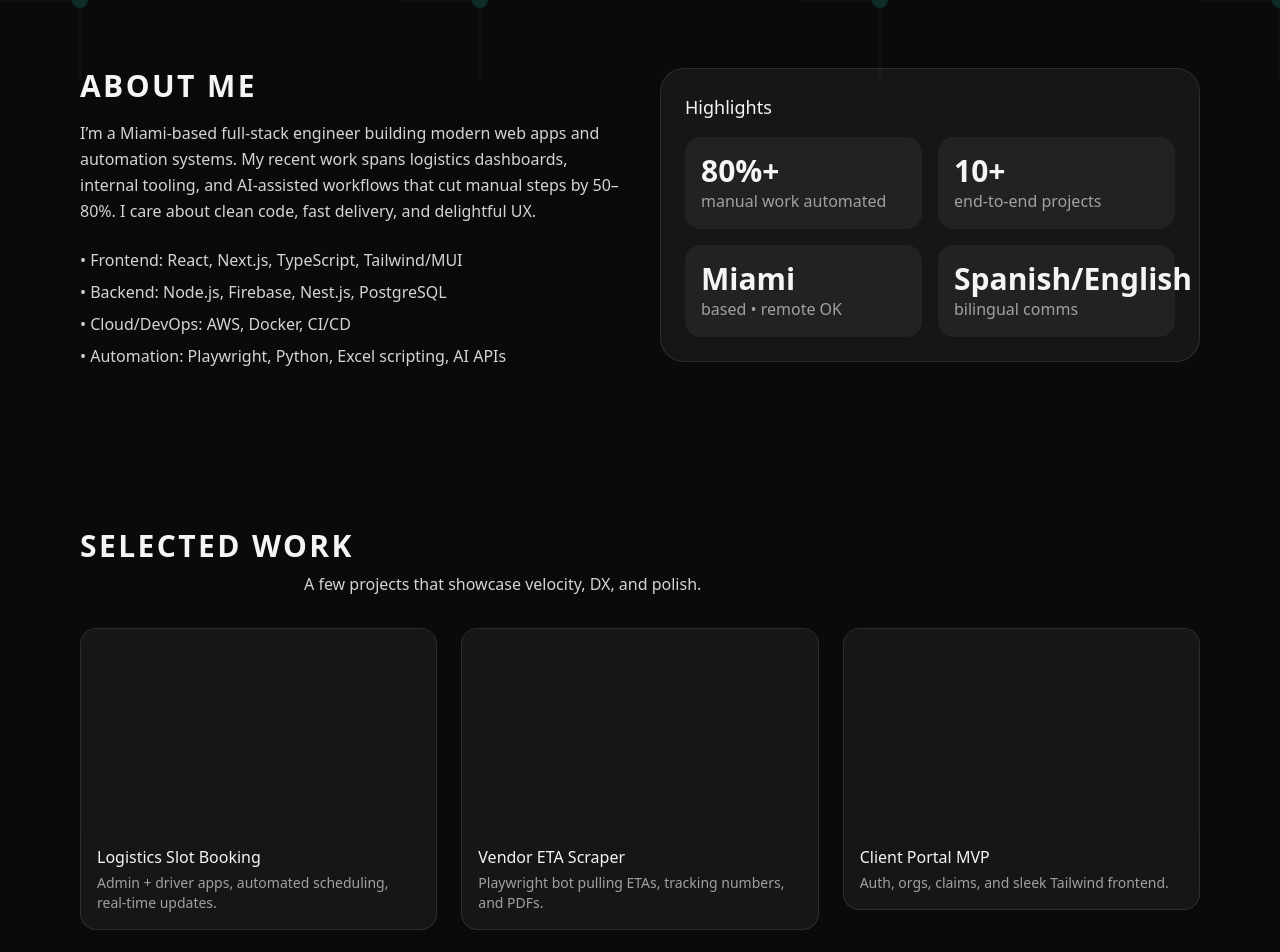
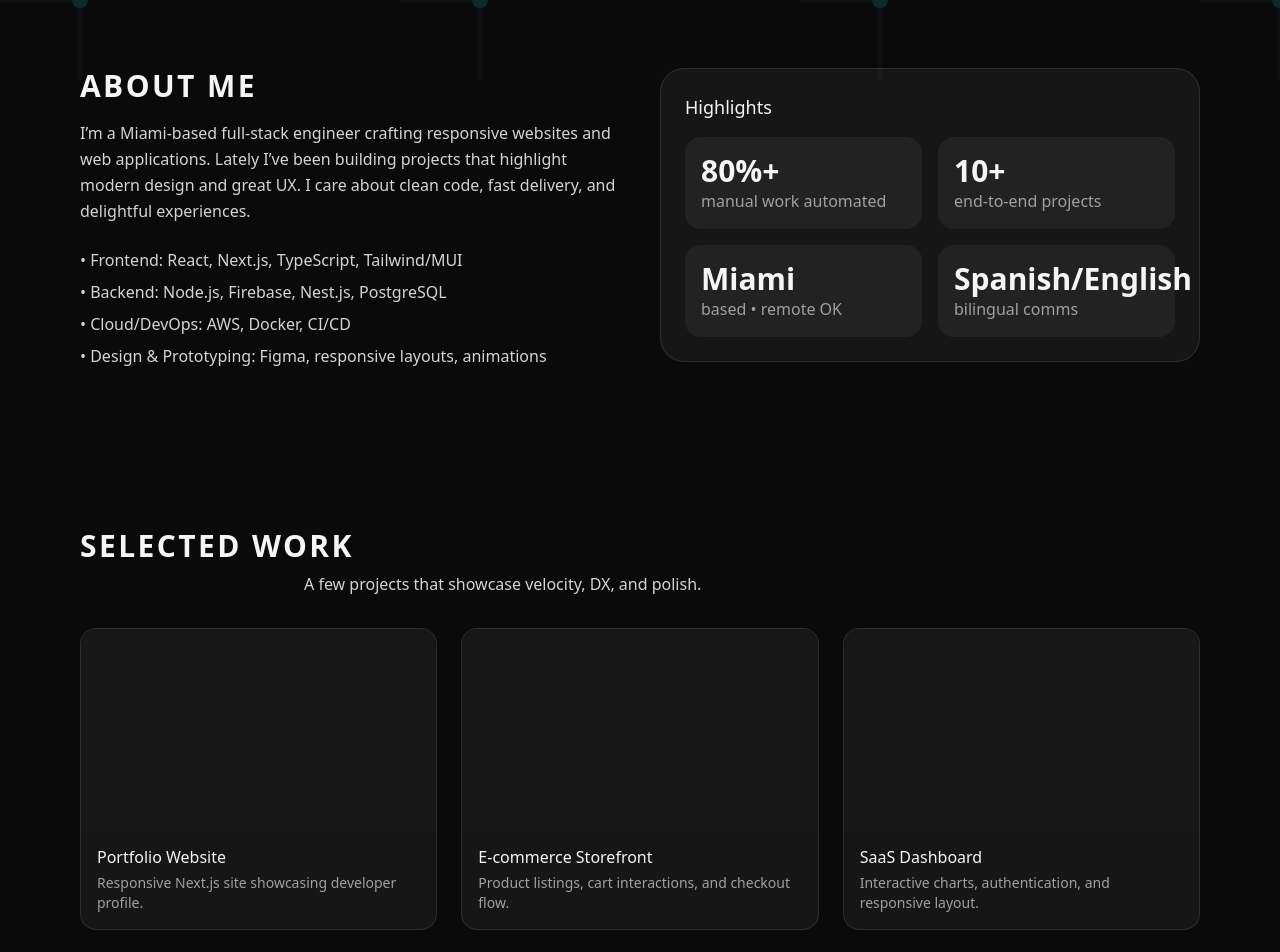
Before and after one commit to xerikperez/my-portfolio, a Next.js app: page / in a window 1280 px wide. Shown: the part 720-1672 px from the top of the page. Built offline with nearby package versions, Linux system fonts and the light colour scheme.

Commit message:
Remove mockup wording from project descriptions

```diff
--- a/app/page.tsx
+++ b/app/page.tsx
@@ -222,19 +222,16 @@ export default function Page() {
           <FadeIn>
             <SectionTitle title="About Me" />
             <p className="mt-4 text-neutral-300 leading-relaxed">
-              I’m a Miami‑based full‑stack engineer building modern web apps and
-              automation systems. My recent work spans logistics dashboards,
-              internal tooling, and AI‑assisted workflows that cut manual steps
-              by 50–80%. I care about clean code, fast delivery, and delightful
-              UX.
+              I’m a Miami‑based full‑stack engineer crafting responsive websites
+              and web applications. Lately I’ve been building projects that
+              highlight modern design and great UX. I care about clean code,
+              fast delivery, and delightful experiences.
             </p>
             <ul className="mt-6 space-y-2 text-neutral-300">
               <li>• Frontend: React, Next.js, TypeScript, Tailwind/MUI</li>
               <li>• Backend: Node.js, Firebase, Nest.js, PostgreSQL</li>
               <li>• Cloud/DevOps: AWS, Docker, CI/CD</li>
-              <li>
-                • Automation: Playwright, Python, Excel scripting, AI APIs
-              </li>
+              <li>• Design & Prototyping: Figma, responsive layouts, animations</li>
             </ul>
           </FadeIn>
           <FadeIn delay={0.05}>
@@ -275,16 +272,16 @@ export default function Page() {
           <div className="mt-8 grid md:grid-cols-3 gap-6">
             {[
               {
-                title: "Logistics Slot Booking",
-                desc: "Admin + driver apps, automated scheduling, real‑time updates.",
+                title: "Portfolio Website",
+                desc: "Responsive Next.js site showcasing developer profile.",
               },
               {
-                title: "Vendor ETA Scraper",
-                desc: "Playwright bot pulling ETAs, tracking numbers, and PDFs.",
+                title: "E‑commerce Storefront",
+                desc: "Product listings, cart interactions, and checkout flow.",
               },
               {
-                title: "Client Portal MVP",
-                desc: "Auth, orgs, claims, and sleek Tailwind frontend.",
+                title: "SaaS Dashboard",
+                desc: "Interactive charts, authentication, and responsive layout.",
               },
             ].map((p, i) => (
               <FadeIn key={p.title} delay={0.03 * i}>
```
Also changed, not shown: 1 other file (tests, documents, lock files or other folders).
